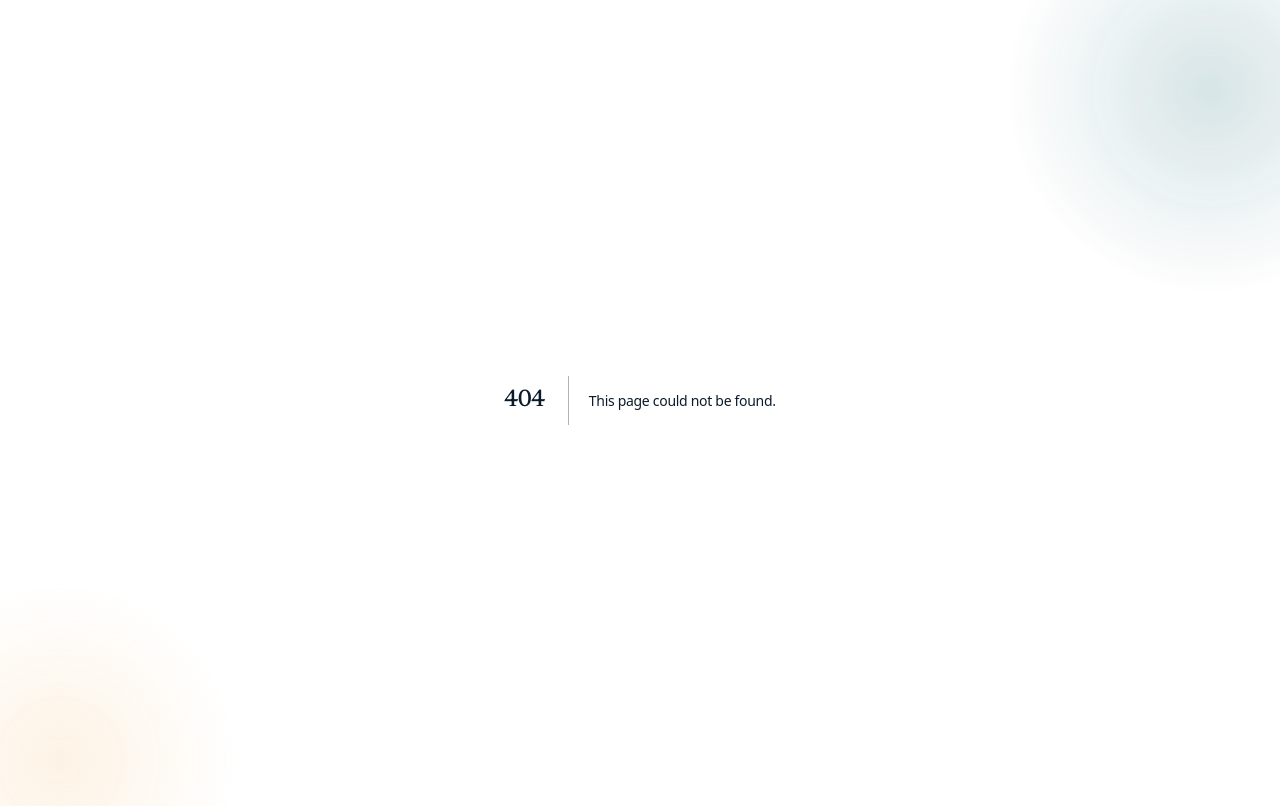
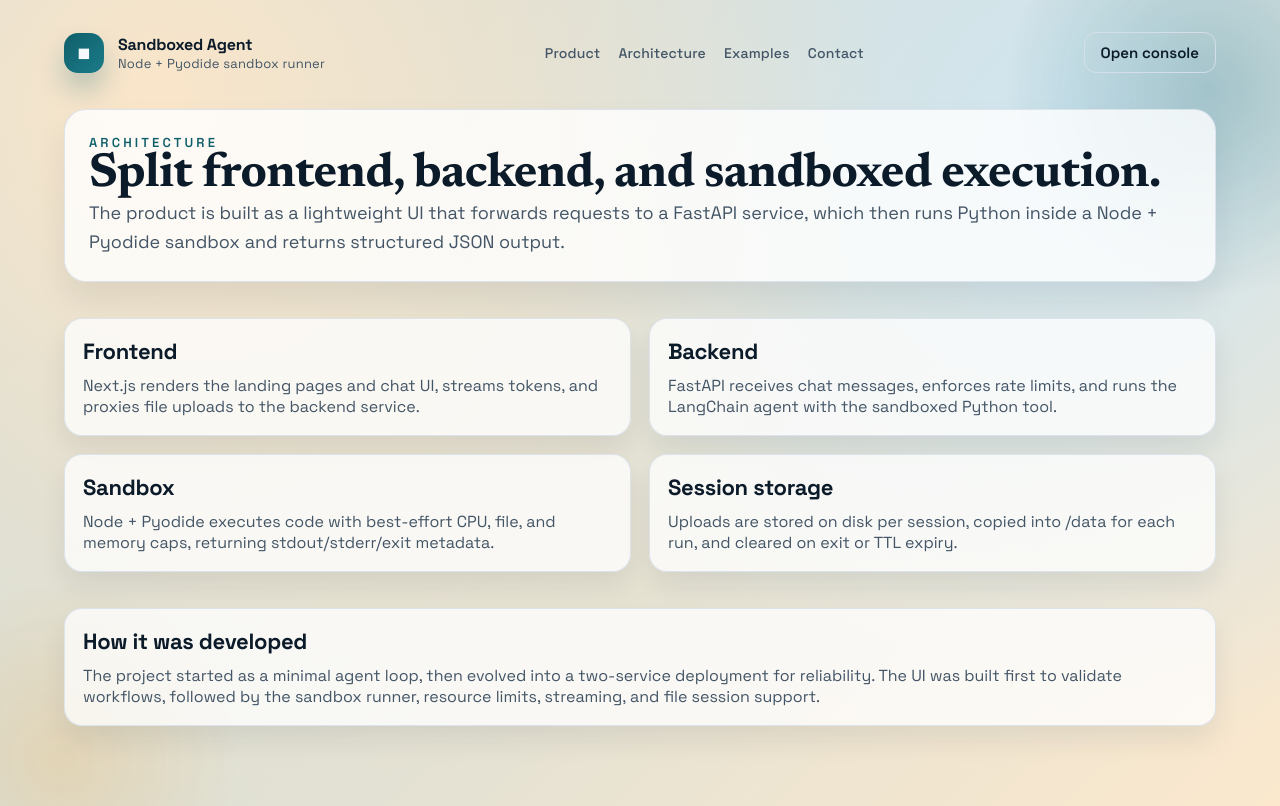
Before and after one commit to rongg10/Sandboxed-LangChain-Agent, a Next.js app: page /architecture in a window 1280 px wide. Before the commit this address had no page. Built offline with nearby package versions, Linux system fonts and the light colour scheme.

Commit message:
remove fake page tabs

```diff
--- /dev/null
+++ b/app/architecture/page.tsx
@@ -0,0 +1,81 @@
+import Link from "next/link";
+
+export default function ArchitecturePage() {
+  return (
+    <main className="page">
+      <header className="top-bar">
+        <div className="brand">
+          <span className="brand-mark" aria-hidden="true">
+            ◼
+          </span>
+          <div>
+            <p className="brand-name">Sandboxed Agent</p>
+            <p className="brand-tagline">Node + Pyodide sandbox runner</p>
+          </div>
+        </div>
+        <nav className="nav">
+          <Link href="/#product">Product</Link>
+          <Link href="/architecture">Architecture</Link>
+          <Link href="/examples">Examples</Link>
+          <Link href="/contact">Contact</Link>
+        </nav>
+        <Link className="button cta ghost" href="/chat">
+          Open console
+        </Link>
+      </header>
+
+      <section className="examples-hero">
+        <div>
+          <p className="eyebrow">Architecture</p>
+          <h1>Split frontend, backend, and sandboxed execution.</h1>
+          <p className="subhead">
+            The product is built as a lightweight UI that forwards requests to a
+            FastAPI service, which then runs Python inside a Node + Pyodide
+            sandbox and returns structured JSON output.
+          </p>
+        </div>
+      </section>
+
+      <section className="info-grid">
+        <div className="info-card">
+          <h2>Frontend</h2>
+          <p>
+            Next.js renders the landing pages and chat UI, streams tokens, and
+            proxies file uploads to the backend service.
+          </p>
+        </div>
+        <div className="info-card">
+          <h2>Backend</h2>
+          <p>
+            FastAPI receives chat messages, enforces rate limits, and runs the
+            LangChain agent with the sandboxed Python tool.
+          </p>
+        </div>
+        <div className="info-card">
+          <h2>Sandbox</h2>
+          <p>
+            Node + Pyodide executes code with best-effort CPU, file, and memory
+            caps, returning stdout/stderr/exit metadata.
+          </p>
+        </div>
+        <div className="info-card">
+          <h2>Session storage</h2>
+          <p>
+            Uploads are stored on disk per session, copied into /data for each
+            run, and cleared on exit or TTL expiry.
+          </p>
+        </div>
+      </section>
+
+      <section className="info-card">
+        <h2>How it was developed</h2>
+        <p>
+          The project started as a minimal agent loop, then evolved into a
+          two-service deployment for reliability. The UI was built first to
+          validate workflows, followed by the sandbox runner, resource limits,
+          streaming, and file session support.
+        </p>
+      </section>
+    </main>
+  );
+}
--- a/app/chat/ChatClient.tsx
+++ b/app/chat/ChatClient.tsx
@@ -297,9 +297,9 @@ export default function ChatClient() {
         </div>
         <nav className="nav">
           <Link href="/#product">Product</Link>
-          <Link href="/#security">Security</Link>
-          <Link href="/#docs">Docs</Link>
+          <Link href="/architecture">Architecture</Link>
           <Link href="/examples">Examples</Link>
+          <Link href="/contact">Contact</Link>
         </nav>
         <Link className="button cta ghost" href="/">
           Back to overview
--- a/app/examples/page.tsx
+++ b/app/examples/page.tsx
@@ -15,9 +15,9 @@ export default function ExamplesPage() {
         </div>
         <nav className="nav">
           <Link href="/#product">Product</Link>
-          <Link href="/#security">Security</Link>
-          <Link href="/#docs">Docs</Link>
+          <Link href="/architecture">Architecture</Link>
           <Link href="/examples">Examples</Link>
+          <Link href="/contact">Contact</Link>
         </nav>
         <Link className="button cta ghost" href="/chat">
           Open console
--- a/app/globals.css
+++ b/app/globals.css
@@ -11,13 +11,13 @@
   --gold: #f2b45b;
   --bg-wash: linear-gradient(
     135deg,
-    rgba(15, 95, 106, 0.12) 0%,
-    rgba(242, 180, 91, 0.16) 100%
+    rgba(15, 95, 106, 0.18) 0%,
+    rgba(242, 180, 91, 0.22) 100%
   );
   --bg-wash-strong: linear-gradient(
     135deg,
-    rgba(15, 95, 106, 0.16) 0%,
-    rgba(242, 180, 91, 0.22) 100%
+    rgba(15, 95, 106, 0.24) 0%,
+    rgba(242, 180, 91, 0.3) 100%
   );
   --shadow: 0 22px 40px rgba(10, 25, 41, 0.12);
 }
@@ -32,9 +32,9 @@ body {
   font-family: var(--font-sans), "Segoe UI", sans-serif;
   color: var(--ink);
   background:
-    radial-gradient(circle at 12% 12%, #fff0d9 0%, transparent 55%),
-    radial-gradient(circle at 85% 18%, #d9edf8 0%, transparent 48%),
-    var(--bg-wash);
+    radial-gradient(circle at 12% 12%, rgba(255, 231, 200, 0.9) 0%, transparent 55%),
+    radial-gradient(circle at 85% 18%, rgba(204, 231, 247, 0.85) 0%, transparent 48%),
+    var(--bg-wash-strong);
   position: relative;
   overflow-x: hidden;
 }
@@ -56,7 +56,7 @@ body::before {
   top: -120px;
   background: radial-gradient(
     circle,
-    rgba(15, 95, 106, 0.18) 0%,
+    rgba(15, 95, 106, 0.28) 0%,
     rgba(15, 95, 106, 0) 70%
   );
 }
@@ -68,7 +68,7 @@ body::after {
   bottom: -140px;
   background: radial-gradient(
     circle,
-    rgba(242, 180, 91, 0.18) 0%,
+    rgba(242, 180, 91, 0.28) 0%,
     rgba(242, 180, 91, 0) 70%
   );
 }
```
Also changed, not shown: app/contact/page.tsx (added, +51 -0 lines), app/page.tsx (+11 -20 lines).
